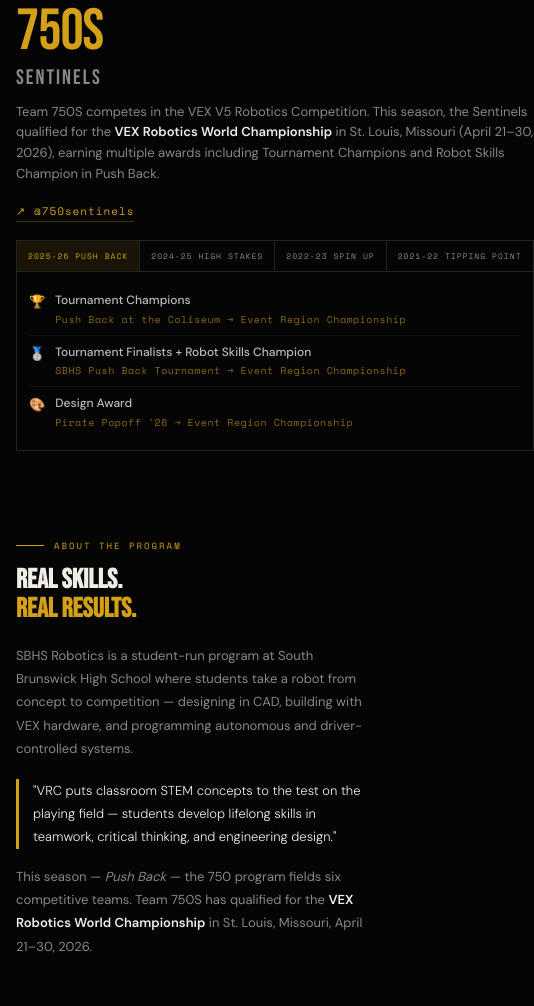
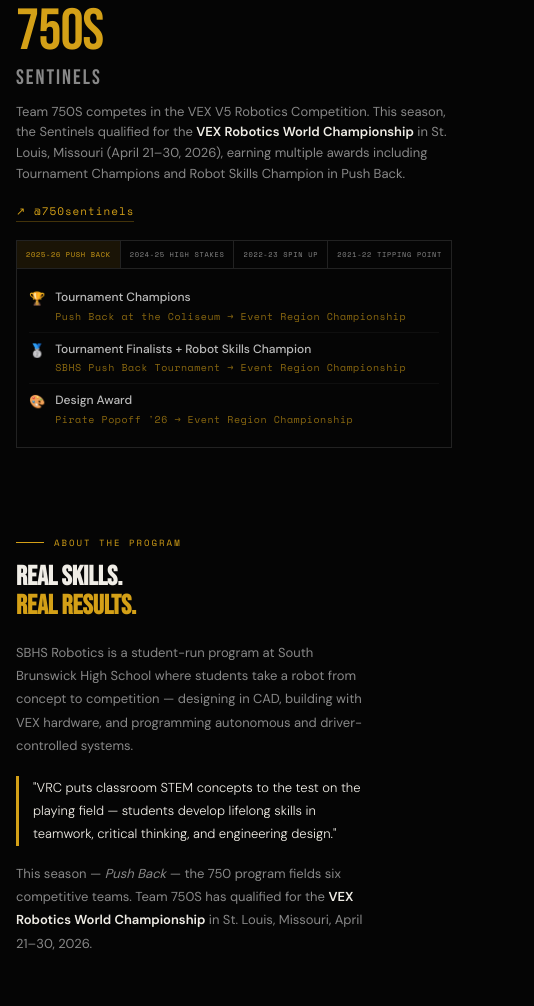
Before and after one commit to arjun1223/sbhs750.github.io, a plain HTML site: page index.html in a window 390 px wide. Shown: the part 1287-2293 px from the top of the page, 534 px wide, since content can reach past the window. Drawn offline with nearby package versions, Linux system fonts and the light colour scheme.

Commit message:
Update styles for season tabs and buttons

```diff
--- a/index.html
+++ b/index.html
@@ -102,9 +102,23 @@
 .team-social { display:inline-flex; align-items:center; gap:8px; color:var(--gold); text-decoration:none; font-size:12px; font-family:'Space Mono',monospace; letter-spacing:1px; border-bottom:1px solid rgba(212,160,23,0.3); padding-bottom:2px; transition:all 0.2s; margin-bottom:24px; }
 .team-social:hover { color:var(--gold-bright); border-color:var(--gold-bright); }
 
-.season-tabs { display:flex; border:1px solid var(--gray2); overflow-x:auto; scrollbar-width:none; }
+.season-tabs { display:flex; border:1px solid var(--gray2); overflow-x:auto; scrollbar-width:none; width:100%; }
 .season-tabs::-webkit-scrollbar { display:none; }
-.season-btn { padding:9px 14px; background:none; border:none; border-right:1px solid var(--gray2); color:var(--muted2); font-family:'Space Mono',monospace; font-size:9px; letter-spacing:1px; cursor:pointer; white-space:nowrap; transition:all 0.2s; text-transform:uppercase; }
+.season-btn {
+  padding:8px 11px;
+  background:none;
+  border:none;
+  border-right:1px solid var(--gray2);
+  color:var(--muted2);
+  font-family:'Space Mono',monospace;
+  font-size:8px;
+  letter-spacing:0.8px;
+  cursor:pointer;
+  white-space:nowrap;
+  transition:all 0.2s;
+  text-transform:uppercase;
+  flex:0 0 auto;
+}
 .season-btn:last-child { border-right:none; }
 .season-btn.active { background:rgba(212,160,23,0.1); color:var(--gold); }
 .season-btn:hover { color:var(--white); }
@@ -255,8 +269,18 @@
   .team-name { font-size:21px; letter-spacing:2px; margin-bottom:12px; }
   .team-desc { font-size:13px; line-height:1.6; margin-bottom:14px; }
   .team-social { font-size:11px; margin-bottom:18px; }
-  .season-tabs { overflow-x:auto; flex-wrap:nowrap; -webkit-overflow-scrolling:touch; }
-  .season-btn { padding:9px 11px; font-size:8px; flex-shrink:0; }
+  .season-tabs {
+    overflow-x:auto;
+    flex-wrap:nowrap;
+    -webkit-overflow-scrolling:touch;
+    width:100%;
+  }
+  .season-btn {
+    padding:8px 9px;
+    font-size:7px;
+    letter-spacing:0.7px;
+    flex-shrink:0;
+  }
   .season-content { padding:12px; }
   .award-text { font-size:12px; }
   .award-qual { font-size:10px; }
```
